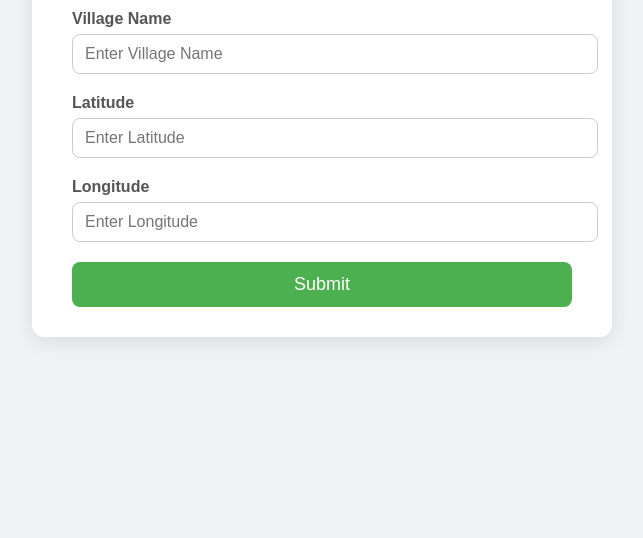
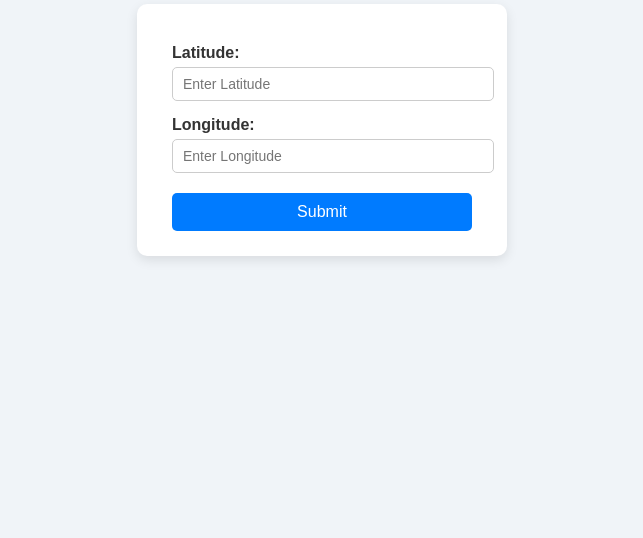
Before and after one commit to vksinglakkr/Village_Name_Finder, a plain HTML site: page index.html in a window 1280 px wide. Shown: the part 278-816 px from the top of the page, without its empty margins (318-961 px from the left). Drawn offline with Linux system fonts and the light colour scheme.

Commit message:
Update index.html

```diff
--- a/index.html
+++ b/index.html
@@ -3,124 +3,64 @@
 <head>
   <meta charset="UTF-8">
   <meta name="viewport" content="width=device-width, initial-scale=1.0">
-  <title>Village Data Form</title>
+  <title>Latitude & Longitude Input</title>
   <style>
     body {
-      font-family: 'Arial', sans-serif;
-      background: #f0f2f5;
+      font-family: Arial, sans-serif;
+      background-color: #f0f4f8;
       display: flex;
       justify-content: center;
       align-items: center;
       height: 100vh;
-      margin: 0;
     }
-
     .form-container {
-      background: #fff;
-      padding: 30px 40px;
-      border-radius: 12px;
-      box-shadow: 0 4px 20px rgba(0,0,0,0.1);
-      width: 100%;
-      max-width: 500px;
+      background-color: #ffffff;
+      padding: 25px 35px;
+      border-radius: 10px;
+      box-shadow: 0 4px 12px rgba(0,0,0,0.1);
+      width: 300px;
     }
-
-    .form-container h2 {
-      text-align: center;
-      margin-bottom: 25px;
+    label {
+      display: block;
+      margin-top: 15px;
+      font-weight: bold;
       color: #333;
     }
-
-    .form-group {
-      margin-bottom: 20px;
-    }
-
-    label {
-      display: block;
-      margin-bottom: 6px;
-      color: #555;
-      font-weight: bold;
-    }
-
     input[type="text"] {
       width: 100%;
-      padding: 10px 12px;
-      border-radius: 8px;
+      padding: 8px 10px;
+      margin-top: 5px;
       border: 1px solid #ccc;
+      border-radius: 5px;
+      font-size: 14px;
+    }
+    button {
+      margin-top: 20px;
+      width: 100%;
+      padding: 10px 0;
+      background-color: #007BFF;
+      color: #fff;
+      border: none;
+      border-radius: 5px;
       font-size: 16px;
+      cursor: pointer;
     }
-
-    input[type="submit"] {
-      width: 100%;
-      padding: 12px;
-      border: none;
-      border-radius: 8px;
-      background: #4CAF50;
-      color: white;
-      font-size: 18px;
-      cursor: pointer;
-      transition: background 0.3s ease;
-    }
-
-    input[type="submit"]:hover {
-      background: #45a049;
-    }
-
-    .success-msg {
-      margin-top: 15px;
-      text-align: center;
-      color: green;
-      font-weight: bold;
-      display: none;
+    button:hover {
+      background-color: #0069d9;
     }
   </style>
 </head>
 <body>
+  <div class="form-container">
+    <form action="YOUR_WEBHOOK_URL" method="post">
+      <label for="latitude">Latitude:</label>
+      <input type="text" id="latitude" name="latitude" placeholder="Enter Latitude" required>
 
-  <div class="form-container">
-    <h2>Village Data Form</h2>
-    <form id="villageForm" method="POST" action="https://your-webhook-url.com">
-      <div class="form-group">
-        <label for="village_name">Village Name</label>
-        <input type="text" id="village_name" name="Village_Name" placeholder="Enter Village Name" required>
-      </div>
-      <div class="form-group">
-        <label for="latitude">Latitude</label>
-        <input type="text" id="latitude" name="Latitude" placeholder="Enter Latitude" required>
-      </div>
-      <div class="form-group">
-        <label for="longitude">Longitude</label>
-        <input type="text" id="longitude" name="Longitude" placeholder="Enter Longitude" required>
-      </div>
-      <input type="submit" value="Submit">
-      <div class="success-msg" id="successMsg">Data submitted successfully!</div>
+      <label for="longitude">Longitude:</label>
+      <input type="text" id="longitude" name="longitude" placeholder="Enter Longitude" required>
+
+      <button type="submit">Submit</button>
     </form>
   </div>
-
-  <script>
-    const form = document.getElementById('villageForm');
-    const successMsg = document.getElementById('successMsg');
-
-    form.addEventListener('submit', async function(e) {
-      e.preventDefault();
-      const formData = new FormData(form);
-
-      try {
-        const response = await fetch(form.action, {
-          method: 'POST',
-          body: formData
-        });
-
-        if (response.ok) {
-          successMsg.style.display = 'block';
-          form.reset();
-        } else {
-          alert('Error submitting data!');
-        }
-      } catch (error) {
-        alert('Error submitting data!');
-      }
-    });
-  </script>
-
 </body>
 </html>
```
